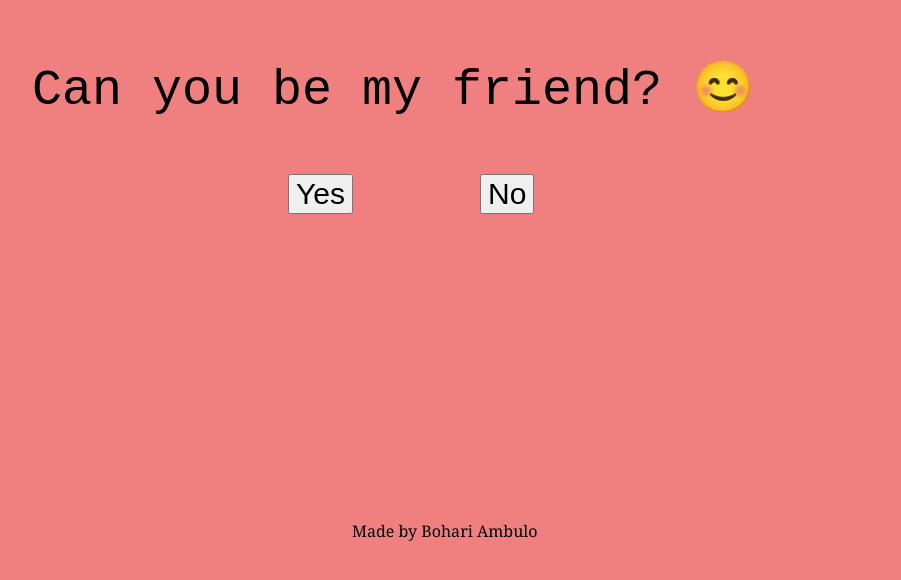
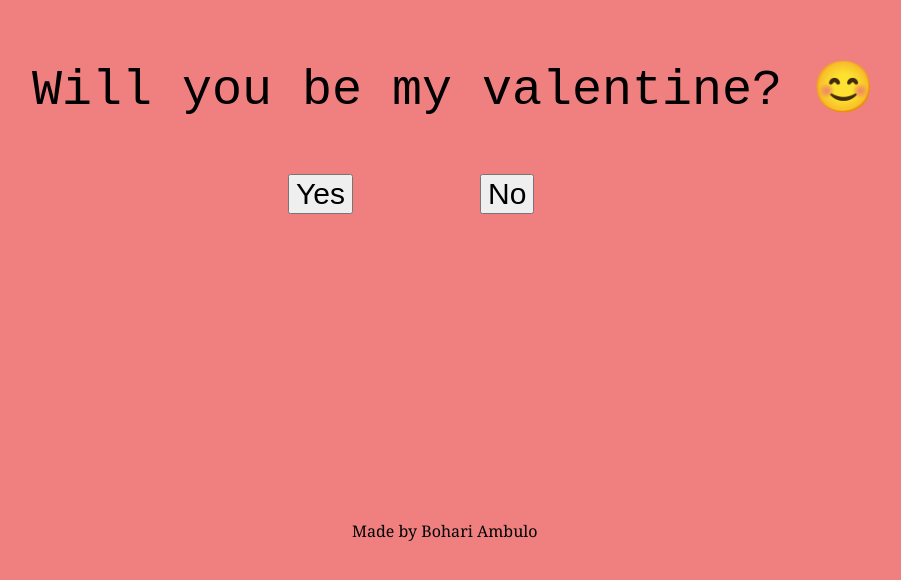
Before and after one commit to rakss17/forFUN, a plain HTML site: page index.html in a window 1280 px wide. Shown: the part 128-708 px from the top of the page, without its empty margins (168-1069 px from the left). Drawn offline with Linux system fonts and the light colour scheme.

Commit message:
Update index.html

```diff
--- a/index.html
+++ b/index.html
@@ -14,7 +14,7 @@
     </div>
 
     <div id="main">
-        <p>Can you be my friend? &#128522;</p>
+        <p>Will you be my valentine? &#128522;</p>
     </div>
     <div id="yours">
         <p>YEEEY!!! please slide through my dm &#128522; </p>
```
